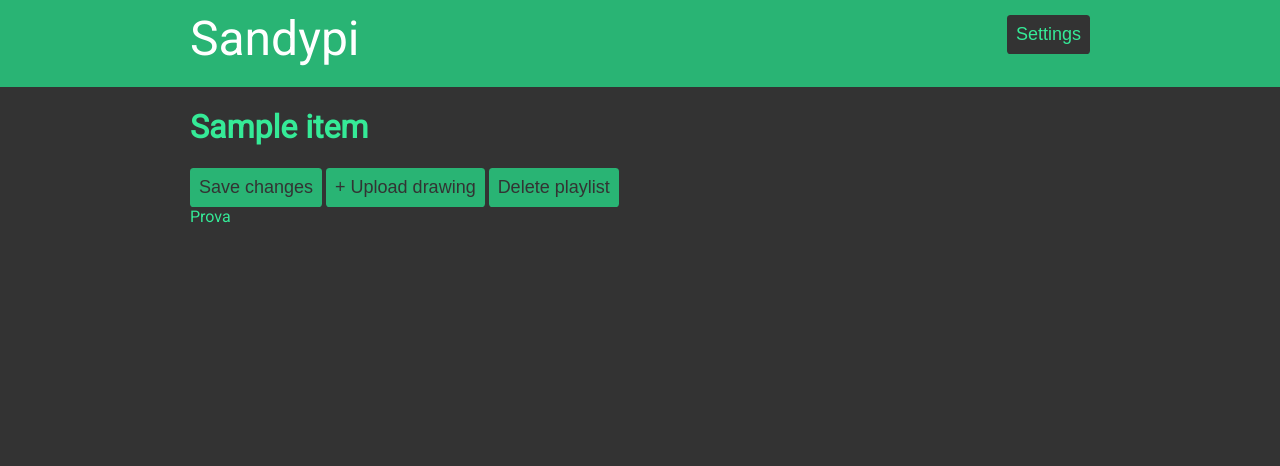
After one commit to texx00/sandypi, a Flask app: template UIserver/templates/management/playlist.html in a window 1280 px wide. The commit adds this page. Shown: the top 466 px of the page. Run offline with Flask 2, Linux system fonts and the light colour scheme; the template is opened without the code that fills it: most values are stand-ins (such as "Sample title", 1, 10 or a date in 2020); some libraries are stand-ins or nearby versions.

Commit message:
Started the playlist section. Can create delete and edit the name

```diff
--- a/UIserver/static/js/management.js
+++ b/UIserver/static/js/management.js
@@ -1,5 +1,4 @@
 var dropzone;
-var floater;
 
 function show_dropzone(){
     if(!dropzone){
@@ -17,23 +16,24 @@ function show_dropzone(){
         dropzone.on("success", file_loaded_success);
         dropzone.on("error", file_loaded_error);
         dropzone.on("totaluploadprogress", function (progress) {
-            document.getElementById("upload_progress_bar").style.width=progress + '%';
-            document.getElementById("upload_progress_value").text = progress + '%';
+            $("#upload_progress_bar").css("width", progress + '%');
+            $("#upload_progress_value").html(progress + '%');
           });
         dropzone.on("addedfile", function(file){
-            document.getElementById("upload_progress").style.display="block";
+            $("#upload_progress").css("display", "block");
         })
     }
 
-    floater = document.getElementById("popup");
-    floater.style.display = 'block';
-    floater.setAttribute("onclick", "hide_dropzone()");
+    $("#popup").css("display", 'block');
+    $("#popup").click(function (){
+        hide_dropzone();
+    });
 }
 
 function hide_dropzone(){
-    floater.style.display = 'none';
+    $("#popup").css("display", "none");
     dropzone.removeAllFiles(true);
-    document.getElementById("upload_progress").style.display="none";
+    $("#upload_progress").css("display", "none");
     location.reload()
 }
 
@@ -50,3 +50,11 @@ function file_loaded_error(){
 function redirect_drawing(code){
     window.location.href = "/drawing/"+code;
 }
+
+function redirect_playlist(code){
+    window.location.href = "/playlist/"+code;
+}
+
+function create_new_playlist(){
+    window.location.href ="/create_playlist"
+}
--- /dev/null
+++ b/UIserver/static/js/playlist.js
@@ -0,0 +1,41 @@
+must_save = false;
+
+$( document ).ready(function() {
+    $('#playlist_name').on('keyup', function() {updateTitle();});
+});
+
+// Ask to save before leaving the page
+$(window).bind('beforeunload', function(){
+    if( must_save ){
+        console.log("Save before exiting?");
+        return "Are you sure you want to leave without saving?"
+    }
+});
+
+function updateTitle(){
+    console.log("Prova")
+    must_save = true
+    text = $("#playlist_name").html().replace(/(?:&nbsp;|<br>)/g,'');
+    $(document).prop('title', text);
+}
+
+function save(){
+    must_save=false
+    save_data = {
+        name : $("#playlist_name").html().replace(/(?:&nbsp;|<br>)/g,''),
+        id : $("#playlist_id").html(),
+    }
+    socket.emit('playlist_save', {data: save_data});
+}
+
+function delete_playlist(code){
+    console.log("Delete file");
+    $("#dialog_text").html("Are you sure you want to delete this playlist?");
+    $("#dialog_confirm").off("click");
+    $("#dialog_confirm").click(function(){confirm_delete(code)});
+    $("#popup").css("display", "inline-block");
+}
+
+function confirm_delete(code){
+    window.location=location.protocol + '//' + location.host + "/delete/playlist/" + code
+}
--- a/UIserver/static/style/base_style.css
+++ b/UIserver/static/style/base_style.css
@@ -51,9 +51,25 @@ button:hover{
     color: var(--color-light);
 }
 
+select{
+    font-size: medium;
+    margin: 30px;
+    background-color: var(--color-light);
+    border: solid 2px var(--color-darkest);
+}
+
+select option{
+    font-size: medium;
+    background-color: var(--color-light);
+}
+
 .wi{
     width: 900px;
     margin: 0 auto;
+}
+
+.data{
+    display: none;
 }
 
 /* --- MESSAGES --- */
--- a/UIserver/static/style/management.css
+++ b/UIserver/static/style/management.css
@@ -2,10 +2,14 @@
 
 #drawings, #playlists{
     border-bottom: 1px solid var(--color-light);
-    margin-bottom:10px;
+    margin-bottom:30px;
+    position: relative;
 }
 #playlists{
-    margin-bottom:5em;
+    margin-bottom: 100px;
+}
+#spacer{
+    height:50px;
 }
 
 .button{
@@ -38,6 +42,13 @@
     padding-bottom:3px;
     font-weight: bold;
     color: var(--color-darkest);
+}
+
+.playlist_grid_element span{
+    background-color: var(--color-medium);
+    margin-top: 10px;
+    padding-top:20px;
+    padding-bottom:20px;
 }
 
 .redirect_form{
--- /dev/null
+++ b/UIserver/templates/management/playlist.html
@@ -0,0 +1,25 @@
+{% extends "base.html"%}
+{%block title%}{{item.name}}{% endblock %}}
+
+
+{%block head%}
+<link rel="stylesheet" href="{{url_for('static', filename='style/management.css')}}">
+<link rel="stylesheet" href="{{url_for('static', filename='style/playlist.css')}}">
+<script src="{{url_for('static', filename='js/management.js')}}"></script>
+<script src="{{url_for('static', filename='js/playlist.js')}}"></script>
+{%endblock%}
+
+{%block body%}
+<div id="container">
+    <div id="playlist_id" class="data">{{item.id}}</div>
+    <h1 id="playlist_name" contenteditable="true">{{item.name}}</h1>
+    <button onclick="save('{{item.id}}')">Save changes</button>
+    <button onclick="">+ Upload drawing</button><!-- TODO add the possibility to upload from within the playlist-->
+    <button onclick="delete_playlist('{{item.id}}')">Delete playlist</button>
+    <div id="grid_container">
+        {% for i in drawings%}
+        Prova
+        {%endfor%}
+    </div>
+</div>
+{%endblock%}
--- a/UIserver/templates/management/preview.html
+++ b/UIserver/templates/management/preview.html
@@ -38,10 +38,11 @@
 <div>
     <div id="playlists">
         <h1 style="display:inline-block">Your playlists</h1>
-        <button style="float:right; margin-top: 1.4em;" class="button" onclick="">+ Create new playlist</button>
+        <button style="float:right; margin-top: 1.4em;" class="button" onclick="create_new_playlist()">+ Create new playlist</button>
     </div>
     <div class="grid_container">
-
+        {%block playlist_grid_element%}{%endblock%}
     </div>
+    <div id="spacer"></div>
 </div>
 {%endblock%}
--- a/UIserver/views/drawings_management.py
+++ b/UIserver/views/drawings_management.py
@@ -1,5 +1,5 @@
 from UIserver import app, socketio, db
-from UIserver.database import UploadedFiles
+from UIserver.database import UploadedFiles, Playlists
 from flask import render_template, request, url_for, redirect
 from werkzeug.utils import secure_filename
 from UIserver.views.utils.gcode_converter import gcode_to_image
@@ -17,7 +17,8 @@ def allowed_file(filename):
 @app.route('/preview')
 def preview():
     result = db.session.query(UploadedFiles).order_by(UploadedFiles.edit_date.desc()).limit(4)
-    return render_template("management/grid_element.html", drawings = result, parent_template = "management/preview.html")
+    pl_result = db.session.query(Playlists).order_by(Playlists.edit_date.desc())
+    return render_template("management/grid_element.html", drawings = result, parent_template = "management/preview.html", playlists = pl_result)
 
 # Upload route for the dropzone to load new drawings
 @app.route('/upload', methods=['GET','POST'])
@@ -33,7 +34,10 @@ def upload():
                 db.session.commit()
                 # create a folder for each drawing. The folder will contain the .gcode file, the preview and additionally some settings for the drawing
                 folder = app.config["UPLOAD_FOLDER"] +"/" + str(new_file.id) +"/"
-                os.mkdir(folder)
+                try:
+                    os.mkdir(folder)
+                except:
+                    app.logger.error("The folder for '{}' already exists".format(new_file.id))
                 file.save(os.path.join(folder, str(new_file.id)+".gcode"))
                 # create the preview image
                 try:
@@ -50,6 +54,7 @@ def upload():
                 return "1"
     return "0"
 
+# ---- DRAWINGS ----
 
 @app.route('/drawings')
 def drawings():
@@ -87,11 +92,12 @@ def drawings_page(page):
 def drawing(code):
     item = db.session.query(UploadedFiles).filter(UploadedFiles.id==code).one()
     app.logger.info("Is drawing: {}".format(app.qmanager.is_drawing()))
-    return render_template("management/single_drawing.html", item = item, isdrawing=app.qmanager.is_drawing())
+    playlists = db.session.query(Playlists)
+    return render_template("management/single_drawing.html", item = item, isdrawing=app.qmanager.is_drawing(), playlists=playlists)
 
 # Delete drawing
-@app.route('/delete/<code>')
-def delete(code):
+@app.route('/delete/drawing/<code>')
+def delete_drawing(code):
     item = db.session.query(UploadedFiles).filter_by(id=code).first()
     try:
         db.session.delete(item)
@@ -102,6 +108,39 @@ def delete(code):
         app.logger.error("'Delete drawing code {}' error".format(code))
     return redirect(url_for('preview'))
 
+
+# ---- PLAYLISTS ----
+
+@app.route('/playlist/<code>')
+def playlist(code):
+    item = db.session.query(Playlists).filter_by(id=code).first()
+    if not item.drawings=="":
+        drawings = item.drawings.split(",")[0:-1]
+    else: drawings = []
+    return render_template("management/playlist.html", item=item, drawings=drawings)
+
+@app.route('/create_playlist')
+def create_playlist():
+    item = Playlists()
+    db.session.add(item)
+    db.session.commit()
+    return redirect(url_for("playlist", code=str(item.id)))
+
+
+# Delete playlist
+@app.route('/delete/playlist/<code>')
+def delete_playlist(code):
+    item = db.session.query(Playlists).filter_by(id=code).first()
+    try:
+        db.session.delete(item)
+        db.session.commit()
+        app.logger.info("Playlist code {} deleted".format(code))
+    except:
+        app.logger.error("'Delete playlist code {}' error".format(code))
+    return redirect(url_for('preview'))
+
+# ---- QUEUE ----
+
 # Show queue
 @app.route('/queue')
 def show_queue():
```
Also changed, not shown: UIserver/bot_interface/socketio_callbacks.py (+24 -3 lines), UIserver/database.py (+21 -6 lines), UIserver/static/js/single_drawing.js (+13 -3 lines), UIserver/templates/management/grid_element.html (+9 -0 lines), UIserver/templates/management/single_drawing.html (+8 -0 lines).
